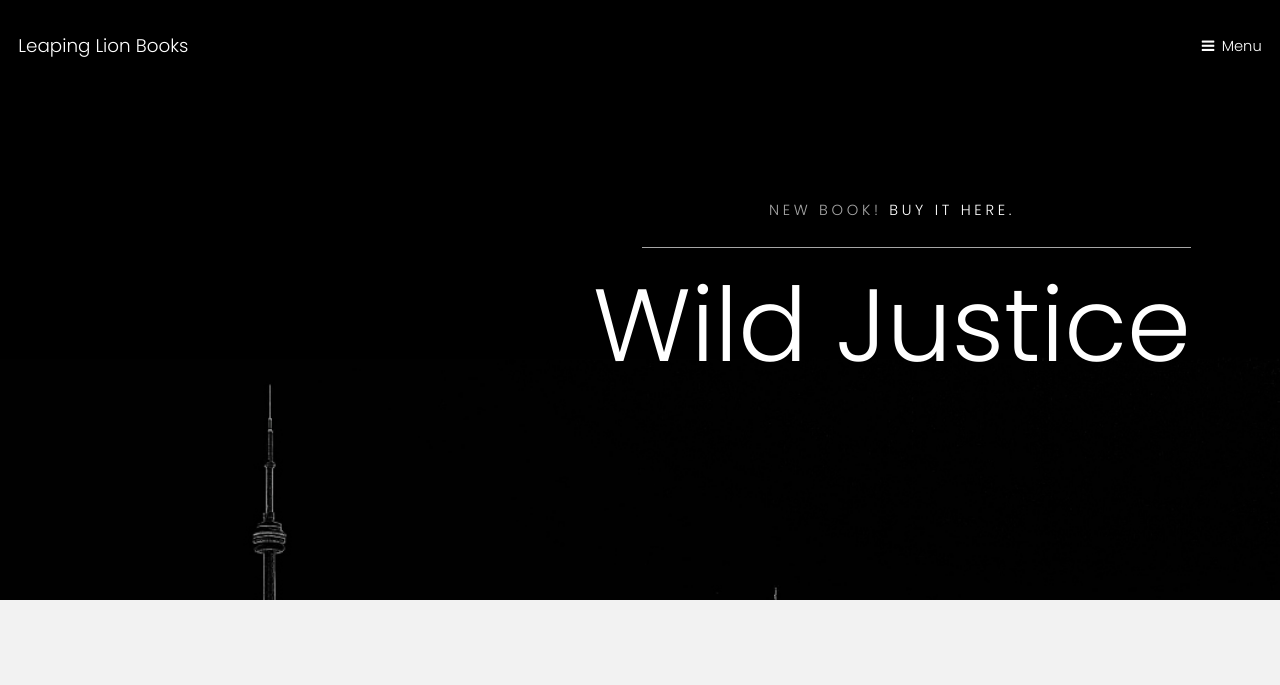
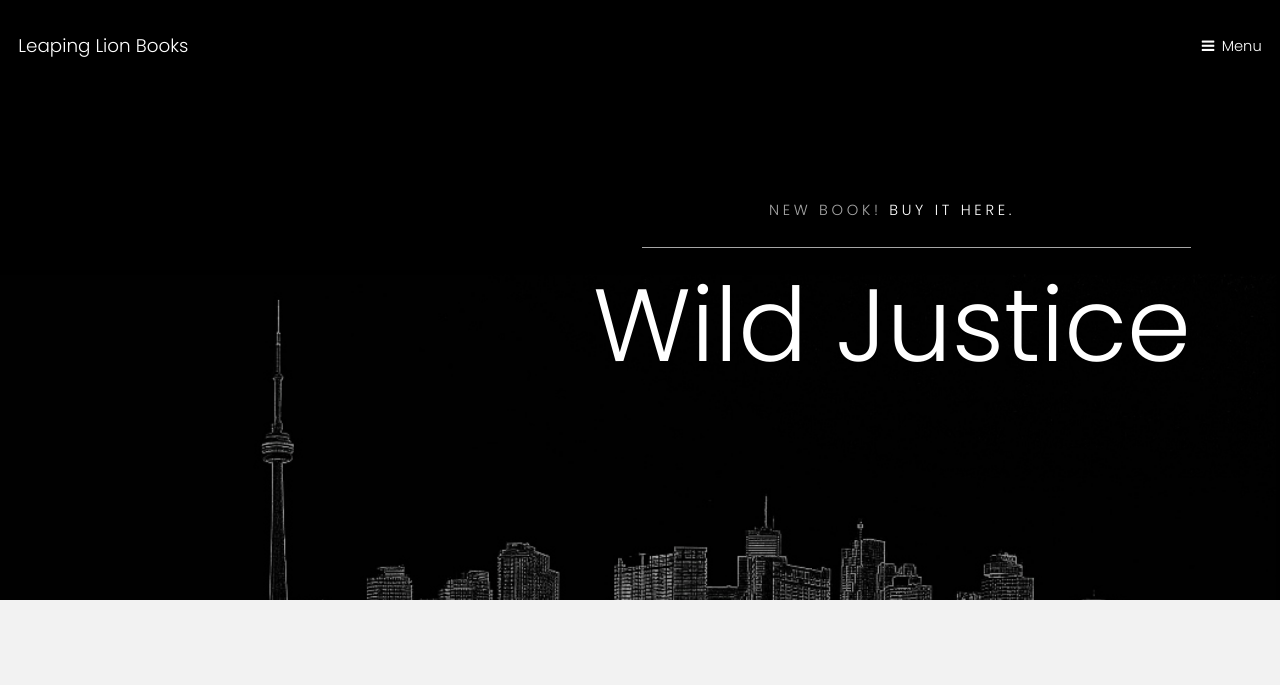
Before and after one commit to annadc/sushipie, a plain HTML site: page index.html in a window 1280 px wide. Shown: the top 685 px of the page. Drawn offline with Linux system fonts and the light colour scheme.

Commit message:
Update index.html

```diff
--- a/index.html
+++ b/index.html
@@ -38,7 +38,7 @@
 		<!-- Banner -->
 			<section class="banner full">
 				<article>
-					<img src="images/image(8).jpg" alt="" />
+					<img src="images/image(9).jpg" alt="" />
 					<div class="inner">
 						<header>
 							<p>New Book! <a href="http://www.yorku.ca/llbooks/books/all4themoney.html">Buy it here.</a></p>
```
